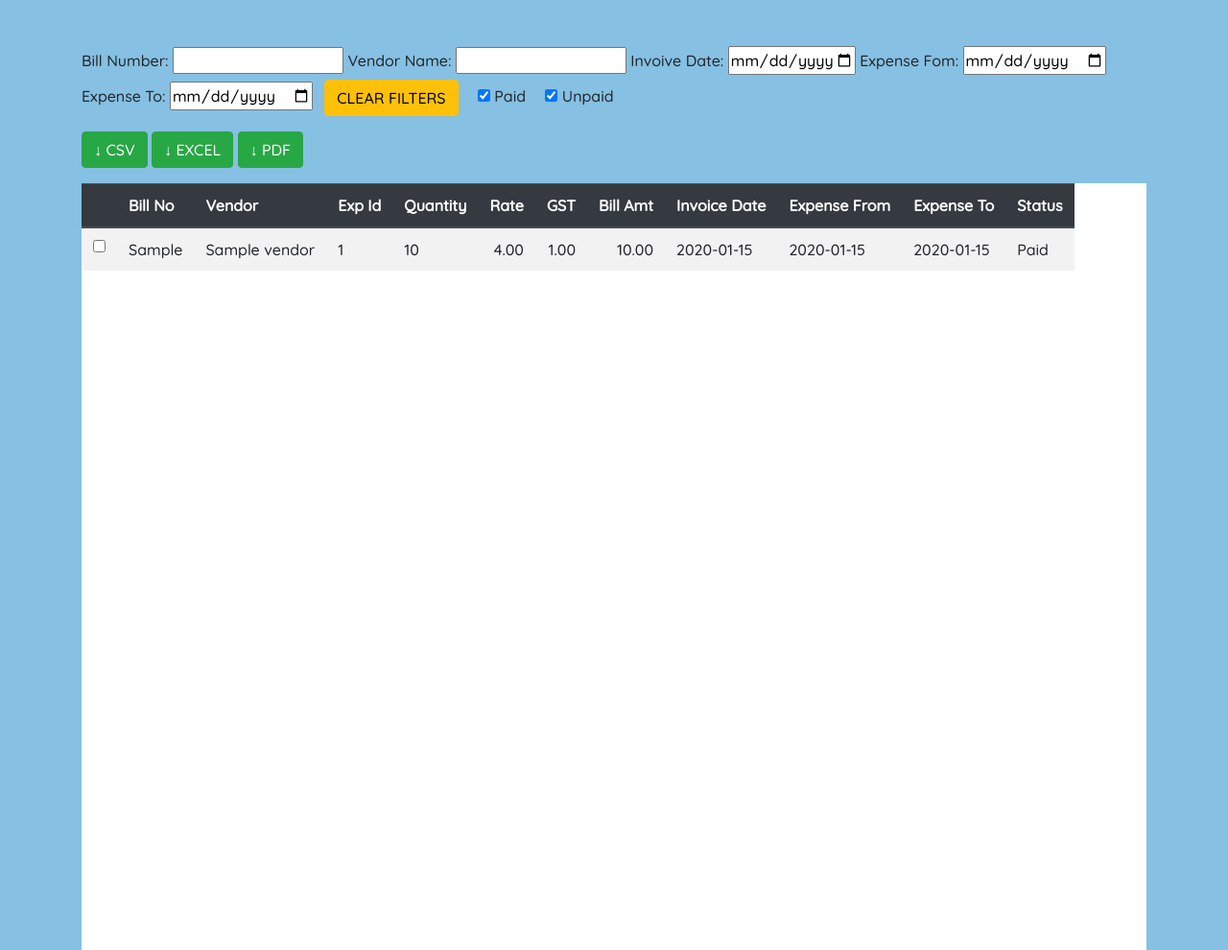
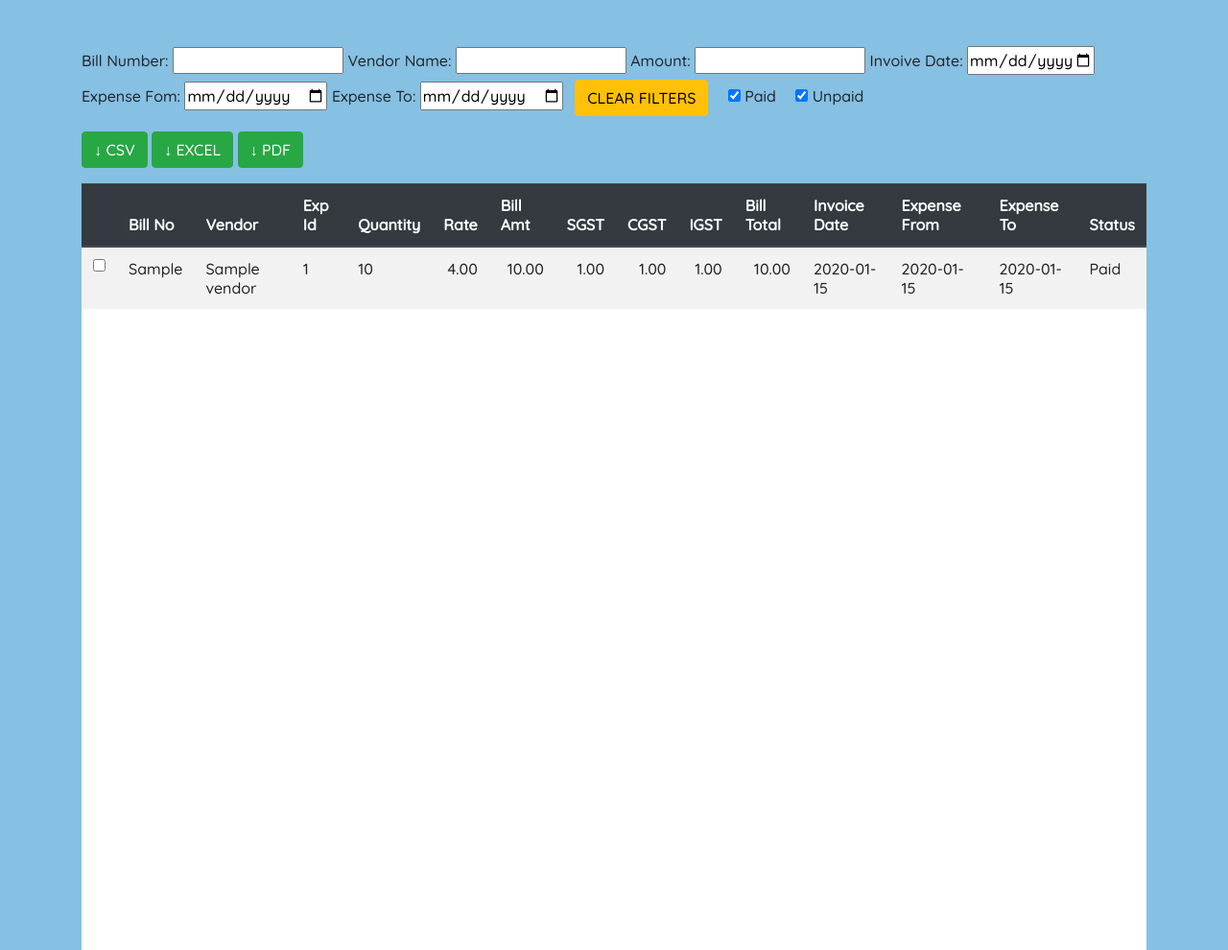
Before and after one commit to devashar13/bills-sharing, a Django app: page /viewBills/ in a window 1280 px wide. Shown: the part 56-1046 px from the top of the page at 96% size. Run offline with Django 3.2, Linux system fonts and the light colour scheme; a user stored in the database is signed in; tables that the repository leaves empty hold one stand-in row (values such as "Sample post"); some libraries are stand-ins or nearby versions.

Commit message:
feat: added new gst fields and amount filter

```diff
--- a/base/models.py
+++ b/base/models.py
@@ -131,7 +131,9 @@ class Bill(models.Model):
     quantity = models.IntegerField()
     rate = models.DecimalField(max_digits=10,decimal_places=3)
     amount = models.DecimalField(max_digits=10,decimal_places=3)
-    gst = models.DecimalField(max_digits=10,decimal_places=3)
+    sgst = models.DecimalField(max_digits=10,decimal_places=3,null=True,blank=True)
+    cgst = models.DecimalField(max_digits=10,decimal_places=3,null=True,blank=True)
+    igst = models.DecimalField(max_digits=10,decimal_places=3,null=True,blank=True)
     other=models.ForeignKey(BillOther, on_delete=models.CASCADE,null=True,blank=True)
     total_amount = models.DecimalField(max_digits=10,decimal_places=3)
     due_payment = models.DateField()
--- a/base/static/css/custom.css
+++ b/base/static/css/custom.css
@@ -86,7 +86,7 @@ a, a:hover, a:focus, a:active {
 }
 .custom-form-group input:focus + span,
 .custom-form-group textarea:focus + span,
-.custom-form-group input:valid + span,
+.custom-form-group input[type='text']:valid + span,
 .custom-form-group textarea:valid + span {
     color: #fff;
     background: #025175;
@@ -104,7 +104,7 @@ a, a:hover, a:focus, a:active {
 
 .custom-form-group input:focus + .b-span,
 .custom-form-group textarea:focus + .b-span,
-.custom-form-group input:valid + .b-span,
+.custom-form-group input[type='text']:valid + .b-span,
 .custom-form-group textarea:valid + .b-span {
     color: #fff;
     background: #025175;
@@ -187,5 +187,6 @@ input[type='file']::file-selector-button {
 @media only screen and (max-width: 800px) {
     .v-card {
       flex-direction: column !important;
+
     }
   }
--- a/base/templates/base/viewbills.html
+++ b/base/templates/base/viewbills.html
@@ -71,6 +71,7 @@
 table  { border-collapse: collapse; width: 100%; height: 100vh; background-color: white; }
 th, td { padding: 8px 16px; }
 th     { background:#eee; }
+
         </style>
     </head>
     <body>
@@ -156,6 +157,16 @@ th     { background:#eee; }
                         class="filter1"
                         name="searchvendor"
                         id="searchvendor"
+                        type="text"
+                    />
+                </div>
+                <div class="d-inline-block">
+                    <label for="amt">Amount: </label>
+
+                    <input
+                        class="filter"
+                        name="amount"
+                        id="amount"
                         type="text"
                     />
                 </div>
@@ -252,8 +263,11 @@ th     { background:#eee; }
                         <th>Exp Id</th>
                         <th>Quantity</th>
                         <th>Rate</th>
-                        <th>GST</th>
                         <th>Bill Amt</th>
+                        <th>SGST</th>
+                        <th>CGST</th>
+                        <th>IGST</th>
+                        <th>Bill Total</th>
                         <th>Invoice Date</th>
                         <th>Expense From</th>
                         <th>Expense To</th>
@@ -280,10 +294,19 @@ th     { background:#eee; }
                             {{bill.rate}}
                         </td>
                         <td class="number-data" style="text-align: right">
-                            {{bill.gst}}
+                            {{bill.amount}}
+                        </td>
+                        <td class="number-data gst" style="text-align: right">
+                            {{bill.sgst}}
+                        </td>
+                        <td class="number-data gst" style="text-align: right">
+                            {{bill.cgst}}
+                        </td>
+                        <td class="number-data gst" style="text-align: right">
+                            {{bill.igst}}
                         </td>
                         <td class="number-data" style="text-align: right">
-                            {{bill.amount}}
+                            {{bill.total_amount}}
                         </td>
                         <td class="invdt">{{bill.invoice_date}}</td>
                         <td class="exfrom">{{bill.exp_from_date}}</td>
@@ -309,10 +332,19 @@ th     { background:#eee; }
                             {{bill.rate}}
                         </td>
                         <td class="number-data" style="text-align: right">
-                            {{bill.gst}}
+                            {{bill.amount}}
+                        </td>
+                        <td class="number-data gst" style="text-align: right">
+                            {{bill.sgst}}
+                        </td>
+                        <td class="number-data gst" style="text-align: right">
+                            {{bill.cgst}}
+                        </td>
+                        <td class="number-data gst" style="text-align: right">
+                            {{bill.igst}}
                         </td>
                         <td class="number-data" style="text-align: right">
-                            {{bill.amount}}
+                            {{bill.total_amount}}
                         </td>
                         <td class="invdt">{{bill.invoice_date}}</td>
                         <td class="exfrom">{{bill.exp_from_date}}</td>
@@ -356,6 +388,13 @@ th     { background:#eee; }
     </script>
 
     <script>
+        $(".gst").each(function(){
+            var val = $(this).html()
+            console.log(val.trim())
+            if(val.trim() === "None"){
+                $(this).html("0.00")
+            }
+        })
         $(document).ready(function () {});
         //   $(document).ready(function() {
 
@@ -434,6 +473,7 @@ th     { background:#eee; }
             var billinput = document.getElementById("searchbill").value.toUpperCase();
             console.log(typeof(billinput))
             var vendorinput = document.getElementById("searchvendor").value.toUpperCase();
+            var amountinput = document.getElementById("amount").value.toUpperCase();
             var filter1 = document.getElementById("search1").value.toUpperCase();
             var filter2 = document.getElementById("search2").value.toUpperCase();
             var filter3 = document.getElementById("search3").value.toUpperCase();
@@ -466,10 +506,11 @@ th     { background:#eee; }
                 var billno = rows[i].cells[1].textContent.toUpperCase();
                 console.log((billno.trim()))
                 var vendor = rows[i].cells[2].textContent.toUpperCase();
-                var firstCol = rows[i].cells[8].textContent.toUpperCase();
-                var secondCol = rows[i].cells[9].textContent.toUpperCase();
-                var thirdCol = rows[i].cells[10].textContent.toUpperCase();
-                var fourthCol = rows[i].cells[11].textContent.toUpperCase();
+                var amount = rows[i].cells[6].textContent.toUpperCase();
+                var firstCol = rows[i].cells[11].textContent.toUpperCase();
+                var secondCol = rows[i].cells[12].textContent.toUpperCase();
+                var thirdCol = rows[i].cells[13].textContent.toUpperCase();
+                var fourthCol = rows[i].cells[14].textContent.toUpperCase();
                 // console.log('hello,', fourthCol);
                 // console.log(checkPaidUnpaid(fourthCol));
                 // console.log((firstCol.indexOf(filter1) > -1) || document.getElementById("search1").value == '' )
--- a/base/views.py
+++ b/base/views.py
@@ -243,7 +243,9 @@ def saveBill(request):
         quantity = data.get("qty")
         rate = Decimal(data.get("rate"))
         amount = Decimal(data.get("amount"))
-        gst = Decimal(data.get("gst"))
+        sgst = Decimal(data.get("sgst"))
+        cgst = Decimal(data.get("cgst"))
+        igst = Decimal(data.get("igst"))
         total_amount = Decimal(data.get("total"))
         narration = (data.get("narration"))
 
@@ -261,7 +263,9 @@ def saveBill(request):
             quantity = quantity,
             rate = (rate),
             amount = (amount),
-            gst = (gst),
+            sgst = (sgst),
+            cgst = (cgst),
+            igst = (igst),
             total_amount = (total_amount),
             due_payment = due_payment
         )
@@ -285,9 +289,10 @@ def viewBills(request):
     bills = Bill.objects.values(
         "vendor__name",'invoice_num','invoice_date',
         'expense_id','exp_from_date','exp_to_date',
-        'quantity','rate','amount','gst','other',
+        'quantity','rate','amount','sgst','cgst','igst','other',
         'total_amount','due_payment','paid'
         )
+    print(bills)
     return render(request,'base/viewbills.html',{"bills":bills,"userType":userTypeList})
 
 @login_required(login_url='/login/')
```
Also changed, not shown: base/templates/base/addbill.html (+42 -14 lines), base/templates/base/home.html (+19 -0 lines).
